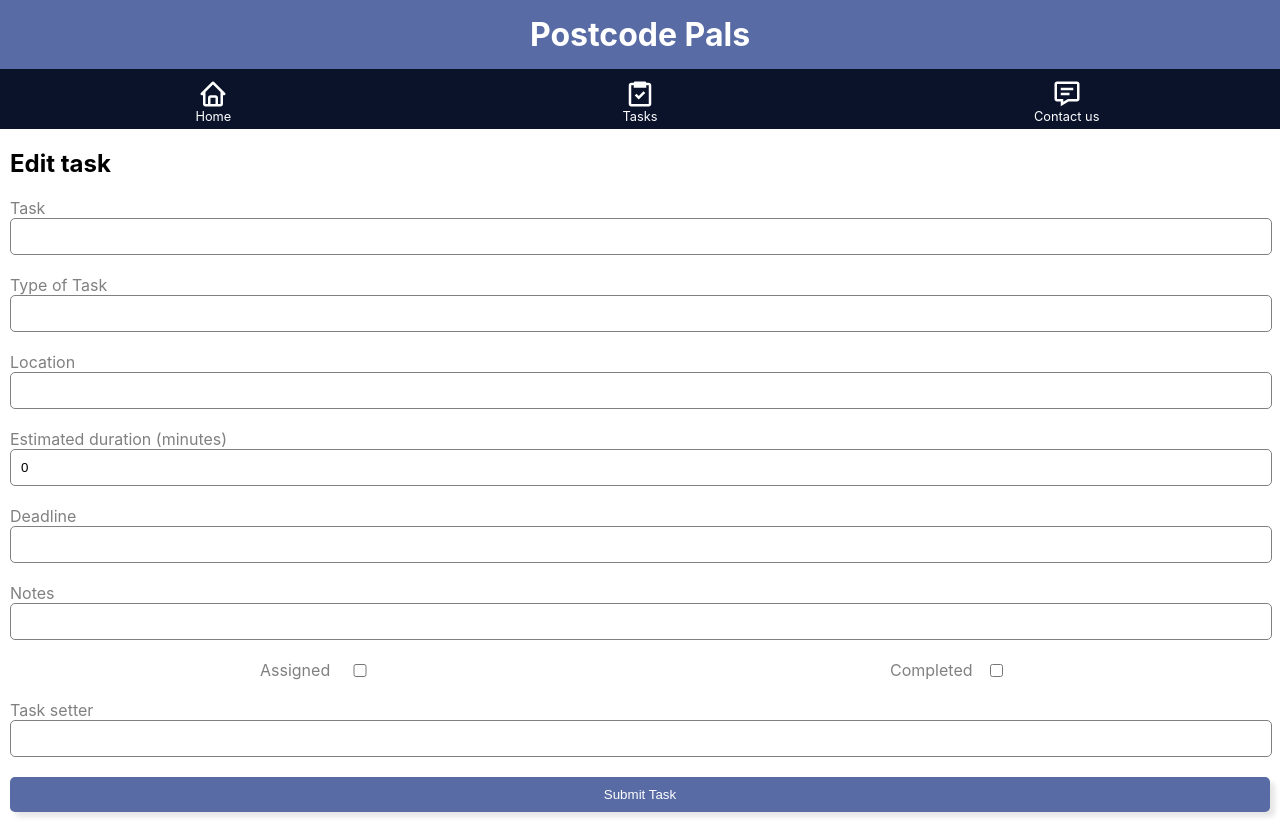
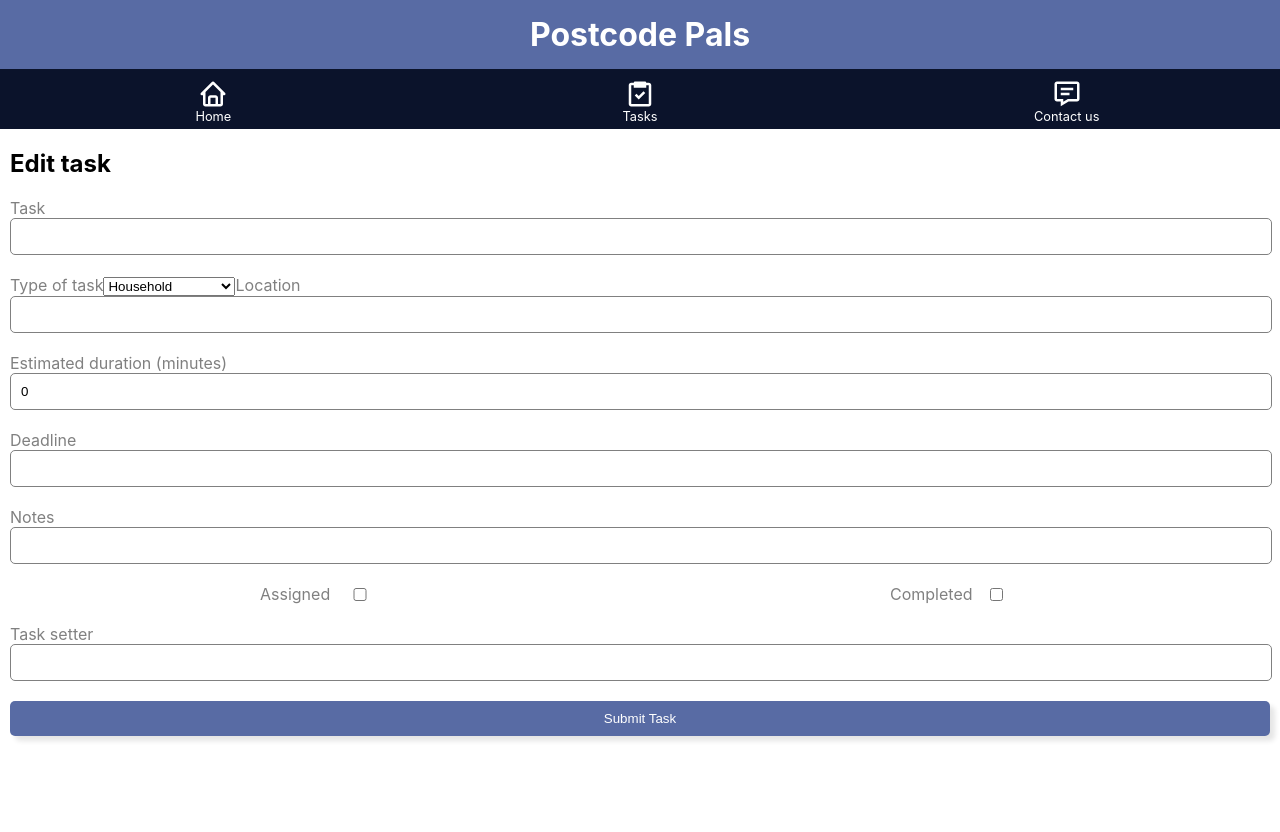
Before and after one commit to yapcm96/PostcodePals, a React (Create React App) app in the folder FRONTEND/app/: page /tasks/new in a window 1280 px wide. After the commit the page ends 800 px from the top, so only its background shows below. Built offline with nearby package versions, Linux system fonts and the light colour scheme.

Commit message:
dropdown for type of task in add and edit task form

```diff
--- a/FRONTEND/app/src/components/Dropdowns/Dropdowns.js
+++ b/FRONTEND/app/src/components/Dropdowns/Dropdowns.js
@@ -54,6 +54,7 @@ const Dropdowns = ({ filterChoiceFetch, clearFilterFetch }) => {
             "Gardening",
             "Emotional Support",
             "Household Tasks",
+            "Other"
           ]}
           label="Type"
           isOpen={openIndex === 2}
--- a/FRONTEND/app/src/components/NewTaskForm/NewTaskForm.js
+++ b/FRONTEND/app/src/components/NewTaskForm/NewTaskForm.js
@@ -2,6 +2,7 @@ import { useState } from "react";
 // import TaskPage from "../../pages/TaskPage";
 import { useHistory } from "react-router-dom";
 import style from "./newtaskform.module.scss";
+// import Dropdown from '../Dropdown/Dropdown'
 
 const NewTaskForm = ({
   id,
@@ -36,6 +37,16 @@ const NewTaskForm = ({
 
   // for routing
   const history = useHistory();
+
+  // for dropdown
+  const [openIndex, setOpenIndex] = useState();
+  const openDropdown = (index) => {
+    if (index === openIndex) {
+      setOpenIndex(-1);
+    } else {
+      setOpenIndex(index);
+    }
+  };
 
   const addTask = async (task) => {
     // console.log(task);
@@ -75,6 +86,7 @@ const NewTaskForm = ({
     e.preventDefault();
     updateTaskInBackend(id, {
       task,
+      type_of_task,
       location,
       estimated_duration_mins,
       deadline,
@@ -118,13 +130,30 @@ const NewTaskForm = ({
         value={task}
         onChange={(e) => setTask(e.target.value)}
       />
-      <label>Type of Task</label>
+     {/* <label>Type of Task</label>
       <input
         type="text"
         name="type_of_task"
         value={type_of_task}
         onChange={(e) => setType_of_task(e.target.value)}
-      />
+      /> */}
+      {/* <Dropdown
+          options={["Household tasks", "Gardening", "Shopping", "Emotional support", "Other"]}
+          label="Type of task"
+          isOpen={openIndex === 1}
+          onClick={() => openDropdown(1)}
+          onChange={setType_of_task}
+      /> */}
+      <label for="types">Type of task</label>
+      <select name="types" value={type_of_task} onChange={(e) => {
+          setType_of_task(e.target.value)}}>
+          <option >Household</option>
+          <option >Gardening</option>
+          <option>Emotional Support</option>
+          <option>Shopping</option>
+          <option>Other</option>
+
+      </select>
       <label>Location</label>
       <input
         type="text"
```
